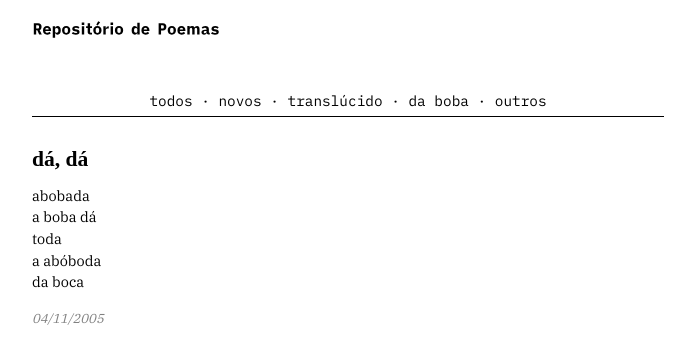
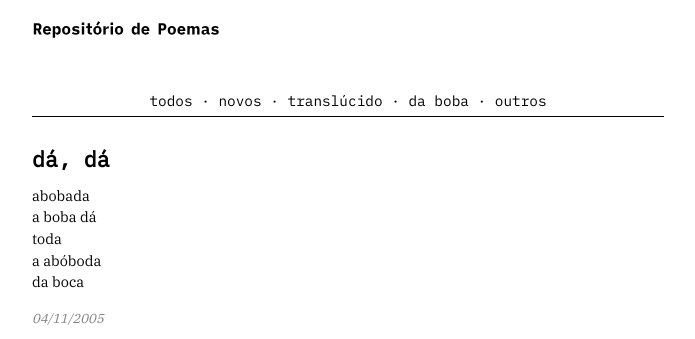
Before and after one commit to olivia-olivia/olivia-olivia.github.io, a Jekyll site: the page built from _posts/2005-11-04-da-da.md, in a window 1280 px wide. Shown: the top 339 px of the page, without its empty margins (292-987 px from the left). Built offline with Jekyll 4.4.1, drawn with Linux system fonts in a browser that asks for light colours; nearby versions of some CDN libraries; comment, search, counter and statistics services are not loaded.

Commit message:
corrige título de post

```diff
--- a/_layouts/post.html
+++ b/_layouts/post.html
@@ -7,7 +7,7 @@
   	{% include nav.html %}
 		<div id="content-left">
       <div id="post">
-        <h2 style="font-family:'Cutive Mono'"> {{ page.title }}</h2>
+        <h2 style="font-family:'IBM Plex Mono'"> {{ page.title }}</h2>
         {{ content }}
         <i>{{ page.date | date: "%d/%m/%Y" }}</i>
           <div id="post-social">
```
